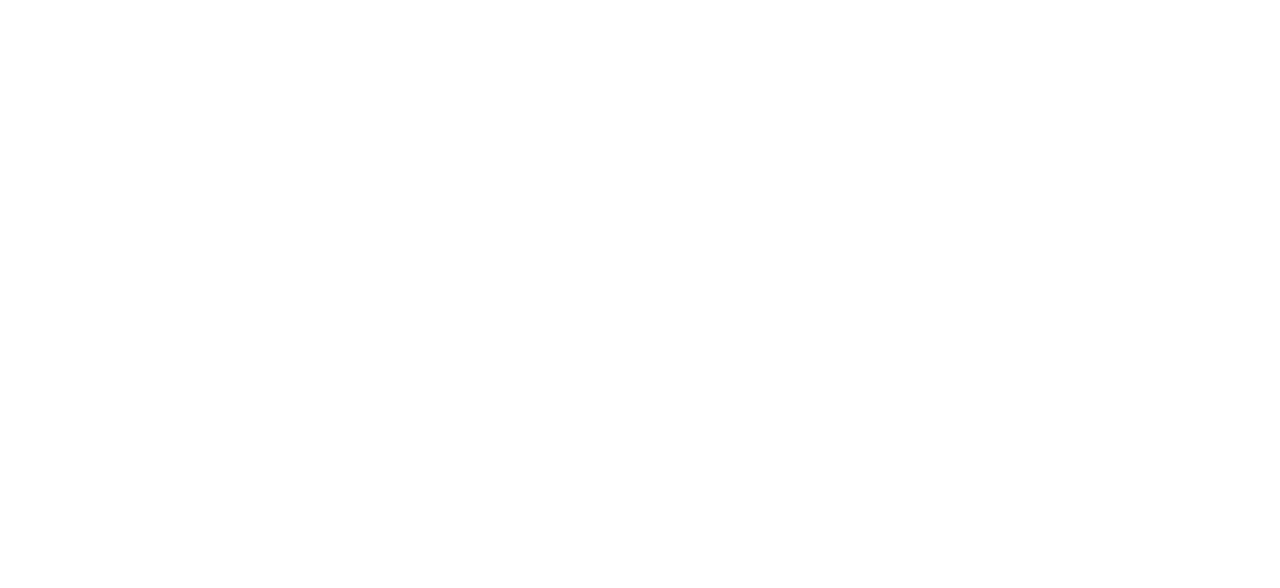
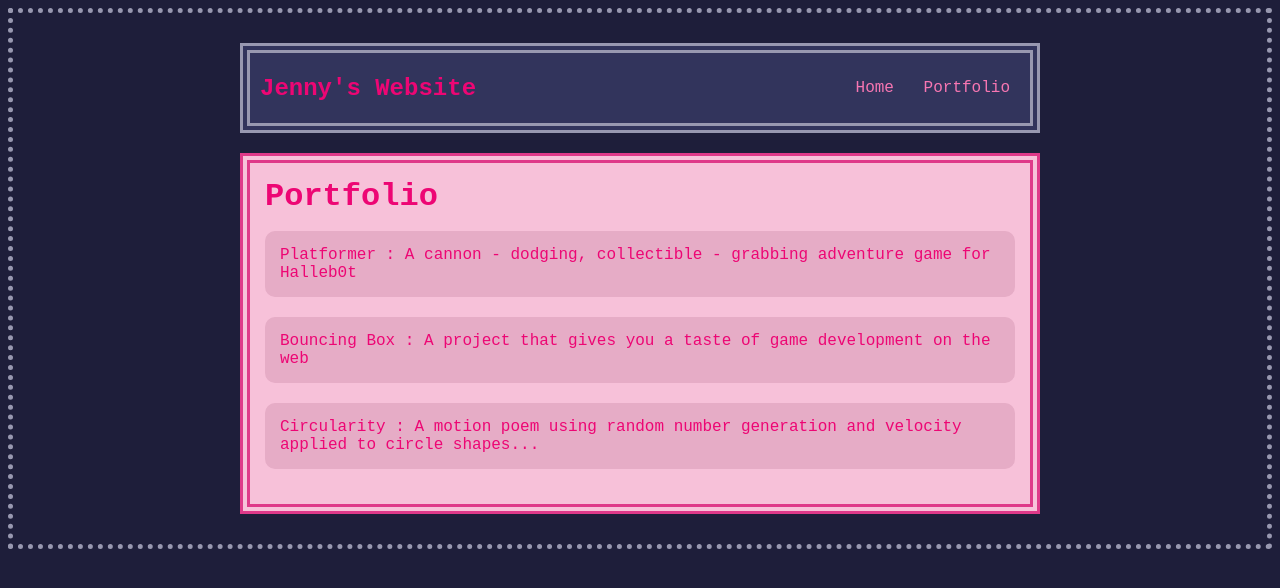
Before and after one commit to jennyx-eu/jennyx-eu.github.io, a plain HTML site: page portfolio.html in a window 1280 px wide. Drawn offline with Linux system fonts and the light colour scheme.

Commit message:
add index.html and css files

```diff
--- a/portfolio.html
+++ b/portfolio.html
@@ -0,0 +1,33 @@
+<!DOCTYPE HTML>
+<html>
+    <head>
+        <title> Jenny's Awesome Cool Website</title>
+        <link rel="stylesheet" href="style.css">
+    </head>
+
+    <body>
+      <div id="all-contents">
+        <nav>
+            <h1>Jenny's Website</h1>
+            <ul id="nav-ul">
+               <li class="nav-li">
+               <a class="nav-a" href="index.html">Home</a>
+             </li>
+             <li class="nav-li">
+               <a class="nav-a" href="portfolio.html">Portfolio</a>
+             </li>
+         </ul>
+        </nav>
+        <main>
+            <div class="content">
+                <h1> Portfolio </h1>
+                <ul id="portfolio">
+                    <li><a href="projects/platformer/">Platformer : A cannon - dodging, collectible - grabbing adventure game for Halleb0t</a></li>
+                    <li><a href="projects/bouncing-box/">Bouncing Box : A project that gives you a taste of game development on the web </a></li>
+                    <li><a href="projects/circularity/">Circularity : A motion poem using random number generation and velocity applied to circle shapes...</a></li>
+                </ul>
+            </div>
+        </main>
+      </div>
+    </body>
+</html>
--- a/style.css
+++ b/style.css
@@ -1,8 +1,9 @@
 body {
-    background:#242541;
-    color: #ec568f ;
-    padding: 15px;
-    font-family: "Gill Sans";
+    background: #1e1e3a;
+    color: #df3989;
+    padding: 30px;
+    font-family: 'Courier New', Courier, monospace;
+    border: 5px dotted #9898b0;
 }
 #all-contents {
   max-width: 800px;
@@ -11,17 +12,19 @@ body {
 
 /* navigation menu */
 nav {
-    background: #49c1d1;
+    background: #32345c;
    margin: 0 auto;
    margin-bottom: 20px;
     display: flex;
     padding: 10px;
-    border: 5px ridge #ef0678; padding:3px;margin:5px
+    border: 10px double #9898b0;
+
+
 }
 h1 {
     display: flex;
     align-items: center;
-    color: #a60256;
+    color: #ed0674;
     flex: 1;
     margin: 0;
 }
@@ -34,13 +37,15 @@ h1 {
 }
 a {
     text-decoration: none;
-    color: #fff;
+    color: #f776b2;
+    font-family:'Courier New', Courier, monospace;
 }
 
 /* main container area beneath menu */
 main {
-    background: rgb(245, 238, 219);
+    background: #f7c1d9;
     display: flex;
+    border: 10px double
 }
 .sidebar {
     margin-right: 25px;
@@ -56,9 +61,36 @@ main {
 
 /* portfolio styles */
 #interests {
-    border: 10px;
+    border: 5px dotted #f776b2;
     padding: 8px;
 }
 h2, h3 {
-    margin: 3px;
+    margin: 0px;
 }
+
+        /* portfolio styles */
+        .content h1 {
+            color: #ed0674;
+            font-family:'Courier New', Courier, monospace;
+        }
+
+        #portfolio {
+            list-style-type: none;
+            padding-left: 0;
+        }
+
+        #portfolio li {
+            background: #e6acc6;
+            padding: 15px;
+            border-radius: 10px;
+            margin-bottom: 20px;
+        }
+
+        #portfolio li:hover {
+            background: #59568880;
+        }
+
+        #portfolio a {
+            text-decoration: none;
+            color: #ed0674;
+        }
```
